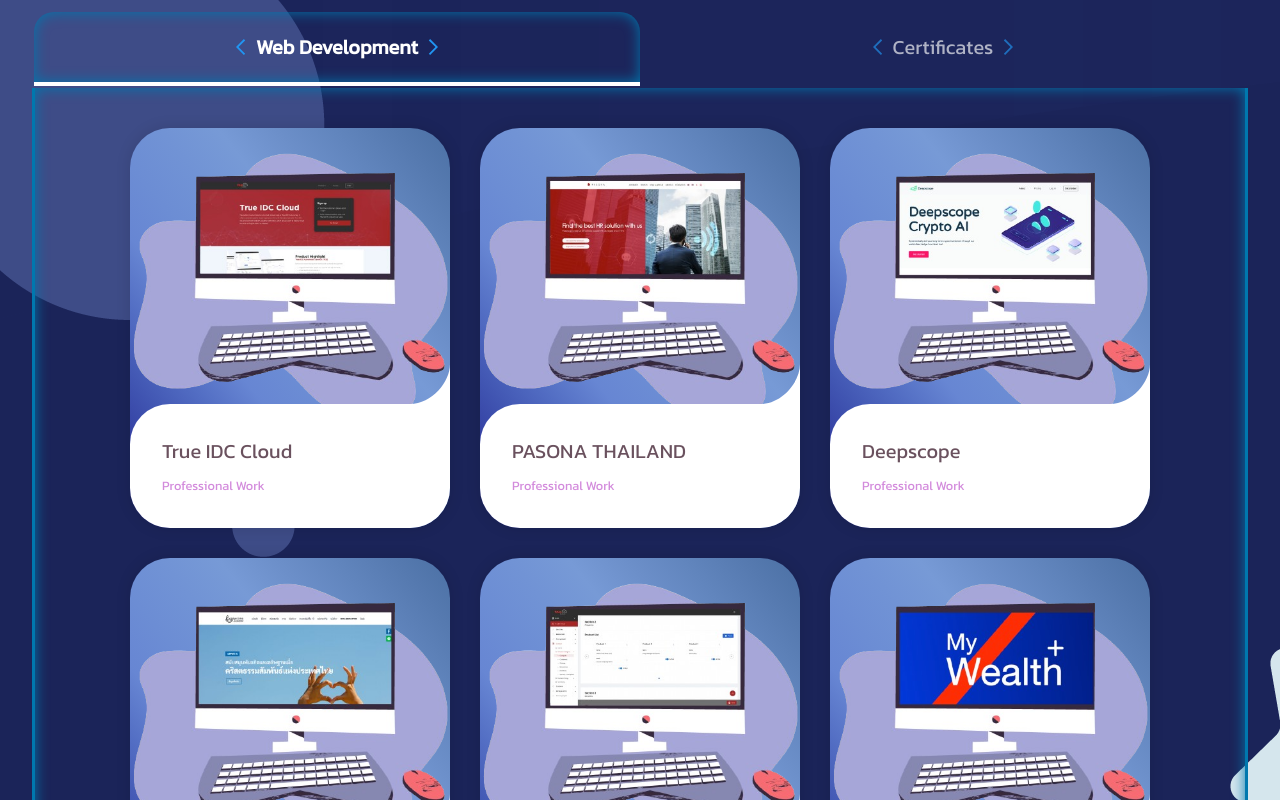
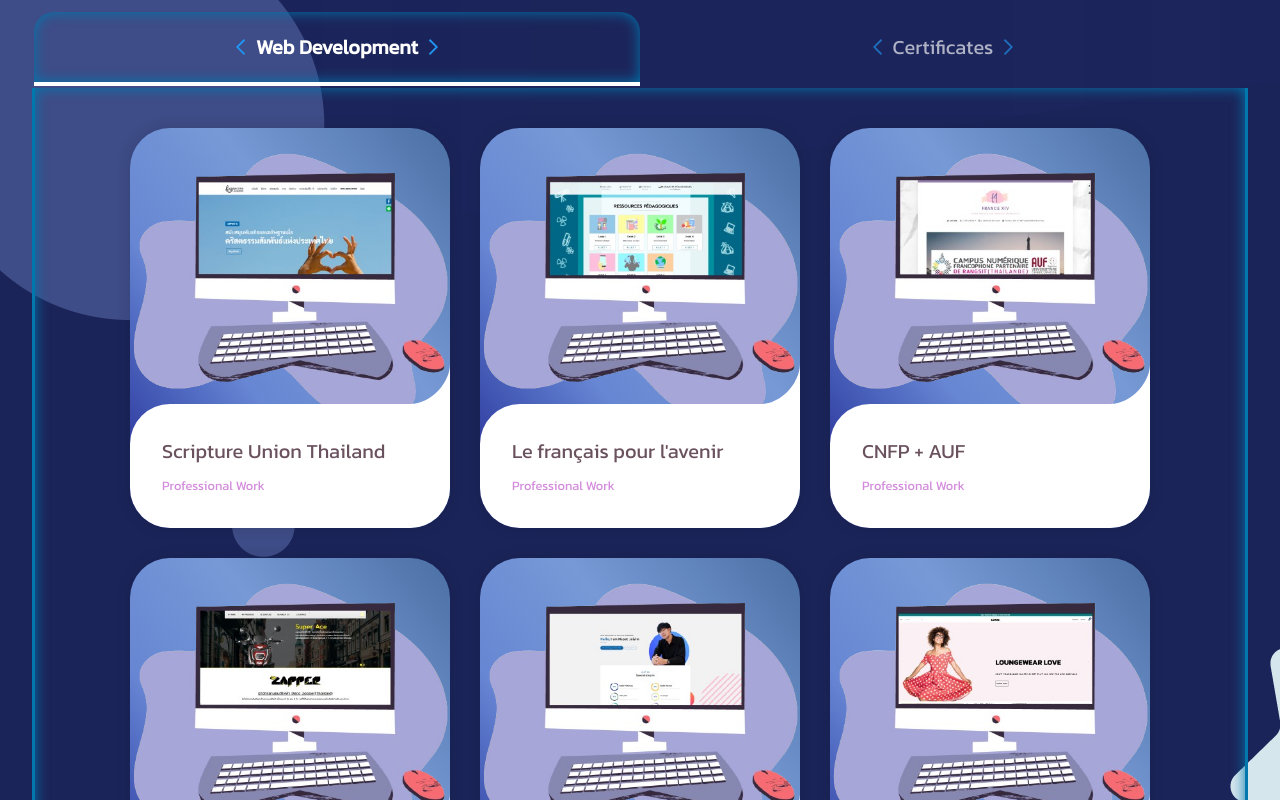
Before and after one commit to HustlerXIV/myweb, a Next.js app: page /my-projects in a window 1280 px wide. Shown: the part 700-1500 px from the top of the page. Built offline with nearby package versions, Linux system fonts and the light colour scheme.

Commit message:
Commented out some codes

```diff
--- a/styles/data/myproject-data.js
+++ b/styles/data/myproject-data.js
@@ -1,134 +1,134 @@
 import { MdWeb } from "react-icons/md";
 
 export const myProjectData = [
-  {
-    id: 1,
-    title: "True IDC Cloud",
-    type: "Professional Work",
-    desc: "",
-    img: "/newport/tidc.png",
-    slug: "true-idc-cloud",
-    link: "/my-projects/true-idc-cloud",
-    principal: true,
-    demo: "https://cloud.trueidc.com/",
-    isPort: true,
-    utilities: [
-      {
-        mainTitle: "Web Development",
-        icon: <MdWeb />,
-        data: [
-          {
-            logo: "/hardskills/html.png",
-            title: "HTML",
-          },
-          {
-            logo: "/hardskills/css.jpeg",
-            title: "CSS",
-          },
-          {
-            logo: "/hardskills/JavaScript.png",
-            title: "JavaScript",
-          },
-          {
-            logo: "/hardskills/mysql.png",
-            title: "MySQL",
-          },
-          {
-            logo: "/hardskills/react.png",
-            title: "ReactJs",
-          },
-          {
-            logo: "/hardskills/nextjs.png",
-            title: "NextJs",
-          },
-          {
-            logo: "/hardskills/nestjs.png",
-            title: "NestJs",
-          },
-          {
-            logo: "/hardskills/docker.png",
-            title: "Docker",
-          },
-          {
-            logo: "/hardskills/cypress.png",
-            title: "CyPress",
-          },
-        ],
-      },
-    ],
-  },
-  {
-    id: 2,
-    title: "PASONA THAILAND",
-    type: "Professional Work",
-    desc: "",
-    img: "/newport/pasona.png",
-    slug: "pasona-th",
-    link: "/my-projects/pasona-th",
-    principal: true,
-    demo: "https://pasona.co.th/",
-    isPort: true,
-    utilities: [
-      {
-        mainTitle: "Web Development",
-        icon: <MdWeb />,
-        data: [
-          {
-            logo: "/hardskills/html.png",
-            title: "HTML",
-          },
-          {
-            logo: "/hardskills/css.jpeg",
-            title: "CSS",
-          },
-          {
-            logo: "/hardskills/JavaScript.png",
-            title: "JavaScript",
-          },
-          {
-            logo: "/hardskills/php.png",
-            title: "PHP",
-          },
-          {
-            logo: "/hardskills/wordpress.png",
-            title: "WordPress",
-          },
-        ],
-      },
-    ],
-  },
-  {
-    id: 3,
-    title: "Deepscope",
-    type: "Professional Work",
-    desc: "",
-    img: "/newport/deep.png",
-    slug: "deepscope",
-    link: "/my-projects/deepscope",
-    principal: true,
-    demo: "",
-    isPort: true,
-    utilities: [
-      {
-        mainTitle: "Web Development",
-        icon: <MdWeb />,
-        data: [
-          {
-            logo: "/hardskills/html.png",
-            title: "HTML",
-          },
-          {
-            logo: "/hardskills/css.jpeg",
-            title: "CSS",
-          },
-          {
-            logo: "/hardskills/JavaScript.png",
-            title: "JavaScript",
-          },
-        ],
-      },
-    ],
-  },
+  // {
+  //   id: 1,
+  //   title: "True IDC Cloud",
+  //   type: "Professional Work",
+  //   desc: "",
+  //   img: "/newport/tidc.png",
+  //   slug: "true-idc-cloud",
+  //   link: "/my-projects/true-idc-cloud",
+  //   principal: true,
+  //   demo: "https://cloud.trueidc.com/",
+  //   isPort: true,
+  //   utilities: [
+  //     {
+  //       mainTitle: "Web Development",
+  //       icon: <MdWeb />,
+  //       data: [
+  //         {
+  //           logo: "/hardskills/html.png",
+  //           title: "HTML",
+  //         },
+  //         {
+  //           logo: "/hardskills/css.jpeg",
+  //           title: "CSS",
+  //         },
+  //         {
+  //           logo: "/hardskills/JavaScript.png",
+  //           title: "JavaScript",
+  //         },
+  //         {
+  //           logo: "/hardskills/mysql.png",
+  //           title: "MySQL",
+  //         },
+  //         {
+  //           logo: "/hardskills/react.png",
+  //           title: "ReactJs",
+  //         },
+  //         {
+  //           logo: "/hardskills/nextjs.png",
+  //           title: "NextJs",
+  //         },
+  //         {
+  //           logo: "/hardskills/nestjs.png",
+  //           title: "NestJs",
+  //         },
+  //         {
+  //           logo: "/hardskills/docker.png",
+  //           title: "Docker",
+  //         },
+  //         {
+  //           logo: "/hardskills/cypress.png",
+  //           title: "CyPress",
+  //         },
+  //       ],
+  //     },
+  //   ],
+  // },
+  // {
+  //   id: 2,
+  //   title: "PASONA THAILAND",
+  //   type: "Professional Work",
+  //   desc: "",
+  //   img: "/newport/pasona.png",
+  //   slug: "pasona-th",
+  //   link: "/my-projects/pasona-th",
+  //   principal: true,
+  //   demo: "https://pasona.co.th/",
+  //   isPort: true,
+  //   utilities: [
+  //     {
+  //       mainTitle: "Web Development",
+  //       icon: <MdWeb />,
+  //       data: [
+  //         {
+  //           logo: "/hardskills/html.png",
+  //           title: "HTML",
+  //         },
+  //         {
+  //           logo: "/hardskills/css.jpeg",
+  //           title: "CSS",
+  //         },
+  //         {
+  //           logo: "/hardskills/JavaScript.png",
+  //           title: "JavaScript",
+  //         },
+  //         {
+  //           logo: "/hardskills/php.png",
+  //           title: "PHP",
+  //         },
+  //         {
+  //           logo: "/hardskills/wordpress.png",
+  //           title: "WordPress",
+  //         },
+  //       ],
+  //     },
+  //   ],
+  // },
+  // {
+  //   id: 3,
+  //   title: "Deepscope",
+  //   type: "Professional Work",
+  //   desc: "",
+  //   img: "/newport/deep.png",
+  //   slug: "deepscope",
+  //   link: "/my-projects/deepscope",
+  //   principal: true,
+  //   demo: "",
+  //   isPort: true,
+  //   utilities: [
+  //     {
+  //       mainTitle: "Web Development",
+  //       icon: <MdWeb />,
+  //       data: [
+  //         {
+  //           logo: "/hardskills/html.png",
+  //           title: "HTML",
+  //         },
+  //         {
+  //           logo: "/hardskills/css.jpeg",
+  //           title: "CSS",
+  //         },
+  //         {
+  //           logo: "/hardskills/JavaScript.png",
+  //           title: "JavaScript",
+  //         },
+  //       ],
+  //     },
+  //   ],
+  // },
   {
     id: 4,
     title: "Scripture Union Thailand",
@@ -169,147 +169,147 @@ export const myProjectData = [
       },
     ],
   },
-  {
-    id: 5,
-    title: "True IDC Cloud (CMS)",
-    type: "Professional Work",
-    desc: "",
-    img: "/newport/tidccms.png",
-    slug: "true-idc-cloud-cms",
-    link: "/my-projects/true-idc-cloud-cms",
-    principal: false,
-    demo: "",
-    isPort: true,
-    utilities: [
-      {
-        mainTitle: "Web Development",
-        icon: <MdWeb />,
-        data: [
-          {
-            logo: "/hardskills/html.png",
-            title: "HTML",
-          },
-          {
-            logo: "/hardskills/css.jpeg",
-            title: "CSS",
-          },
-          {
-            logo: "/hardskills/JavaScript.png",
-            title: "JavaScript",
-          },
-          {
-            logo: "/hardskills/mysql.png",
-            title: "MySQL",
-          },
-          {
-            logo: "/hardskills/react.png",
-            title: "ReactJs",
-          },
-          {
-            logo: "/hardskills/nextjs.png",
-            title: "NextJs",
-          },
-          {
-            logo: "/hardskills/nestjs.png",
-            title: "NestJs",
-          },
-          {
-            logo: "/hardskills/docker.png",
-            title: "Docker",
-          },
-        ],
-      },
-    ],
-  },
-  {
-    id: 6,
-    title: "MY WEALTH",
-    type: "Professional Work",
-    desc: "",
-    img: "/newport/mywealth.png",
-    slug: "my-welath",
-    link: "/my-projects/my-welath",
-    principal: false,
-    demo: "",
-    isPort: true,
-    utilities: [
-      {
-        mainTitle: "Web Development",
-        icon: <MdWeb />,
-        data: [
-          {
-            logo: "/hardskills/html.png",
-            title: "HTML",
-          },
-          {
-            logo: "/hardskills/css.jpeg",
-            title: "CSS",
-          },
-          {
-            logo: "/hardskills/JavaScript.png",
-            title: "JavaScript",
-          },
+  // {
+  //   id: 5,
+  //   title: "True IDC Cloud (CMS)",
+  //   type: "Professional Work",
+  //   desc: "",
+  //   img: "/newport/tidccms.png",
+  //   slug: "true-idc-cloud-cms",
+  //   link: "/my-projects/true-idc-cloud-cms",
+  //   principal: false,
+  //   demo: "",
+  //   isPort: true,
+  //   utilities: [
+  //     {
+  //       mainTitle: "Web Development",
+  //       icon: <MdWeb />,
+  //       data: [
+  //         {
+  //           logo: "/hardskills/html.png",
+  //           title: "HTML",
+  //         },
+  //         {
+  //           logo: "/hardskills/css.jpeg",
+  //           title: "CSS",
+  //         },
+  //         {
+  //           logo: "/hardskills/JavaScript.png",
+  //           title: "JavaScript",
+  //         },
+  //         {
+  //           logo: "/hardskills/mysql.png",
+  //           title: "MySQL",
+  //         },
+  //         {
+  //           logo: "/hardskills/react.png",
+  //           title: "ReactJs",
+  //         },
+  //         {
+  //           logo: "/hardskills/nextjs.png",
+  //           title: "NextJs",
+  //         },
+  //         {
+  //           logo: "/hardskills/nestjs.png",
+  //           title: "NestJs",
+  //         },
+  //         {
+  //           logo: "/hardskills/docker.png",
+  //           title: "Docker",
+  //         },
+  //       ],
+  //     },
+  //   ],
+  // },
+  // {
+  //   id: 6,
+  //   title: "MY WEALTH",
+  //   type: "Professional Work",
+  //   desc: "",
+  //   img: "/newport/mywealth.png",
+  //   slug: "my-welath",
+  //   link: "/my-projects/my-welath",
+  //   principal: false,
+  //   demo: "",
+  //   isPort: true,
+  //   utilities: [
+  //     {
+  //       mainTitle: "Web Development",
+  //       icon: <MdWeb />,
+  //       data: [
+  //         {
+  //           logo: "/hardskills/html.png",
+  //           title: "HTML",
+  //         },
+  //         {
+  //           logo: "/hardskills/css.jpeg",
+  //           title: "CSS",
+  //         },
+  //         {
+  //           logo: "/hardskills/JavaScript.png",
+  //           title: "JavaScript",
+  //         },
 
-          {
-            logo: "/hardskills/react.png",
-            title: "ReactJs",
-          },
-          {
-            logo: "/hardskills/nextjs.png",
-            title: "NextJs",
-          },
-          {
-            logo: "/hardskills/kotlin.jpeg",
-            title: "Kotlin",
-          },
-          {
-            logo: "/hardskills/docker.png",
-            title: "Docker",
-          },
-        ],
-      },
-    ],
-  },
-  {
-    id: 7,
-    title: "AMS (CMS)",
-    type: "Professional Work",
-    desc: "",
-    img: "/newport/axaktx.png",
-    slug: "ams-cms",
-    link: "/my-projects/ams-cms",
-    principal: false,
-    demo: "",
-    isPort: true,
-    utilities: [
-      {
-        mainTitle: "Web Development",
-        icon: <MdWeb />,
-        data: [
-          {
-            logo: "/hardskills/html.png",
-            title: "HTML",
-          },
-          {
-            logo: "/hardskills/css.jpeg",
-            title: "CSS",
-          },
-          {
-            logo: "/hardskills/JavaScript.png",
-            title: "JavaScript",
-          },
-          {
-            logo: "/hardskills/react.png",
-            title: "ReactJs",
-          },
-          {
-            logo: "/hardskills/nextjs.png",
-            title: "NextJs",
-          },
-        ],
-      },
-    ],
-  },
+  //         {
+  //           logo: "/hardskills/react.png",
+  //           title: "ReactJs",
+  //         },
+  //         {
+  //           logo: "/hardskills/nextjs.png",
+  //           title: "NextJs",
+  //         },
+  //         {
+  //           logo: "/hardskills/kotlin.jpeg",
+  //           title: "Kotlin",
+  //         },
+  //         {
+  //           logo: "/hardskills/docker.png",
+  //           title: "Docker",
+  //         },
+  //       ],
+  //     },
+  //   ],
+  // },
+  // {
+  //   id: 7,
+  //   title: "AMS (CMS)",
+  //   type: "Professional Work",
+  //   desc: "",
+  //   img: "/newport/axaktx.png",
+  //   slug: "ams-cms",
+  //   link: "/my-projects/ams-cms",
+  //   principal: false,
+  //   demo: "",
+  //   isPort: true,
+  //   utilities: [
+  //     {
+  //       mainTitle: "Web Development",
+  //       icon: <MdWeb />,
+  //       data: [
+  //         {
+  //           logo: "/hardskills/html.png",
+  //           title: "HTML",
+  //         },
+  //         {
+  //           logo: "/hardskills/css.jpeg",
+  //           title: "CSS",
+  //         },
+  //         {
+  //           logo: "/hardskills/JavaScript.png",
+  //           title: "JavaScript",
+  //         },
+  //         {
+  //           logo: "/hardskills/react.png",
+  //           title: "ReactJs",
+  //         },
+  //         {
+  //           logo: "/hardskills/nextjs.png",
+  //           title: "NextJs",
+  //         },
+  //       ],
+  //     },
+  //   ],
+  // },
   {
     id: 8,
     title: "Le français pour l'avenir",
```
